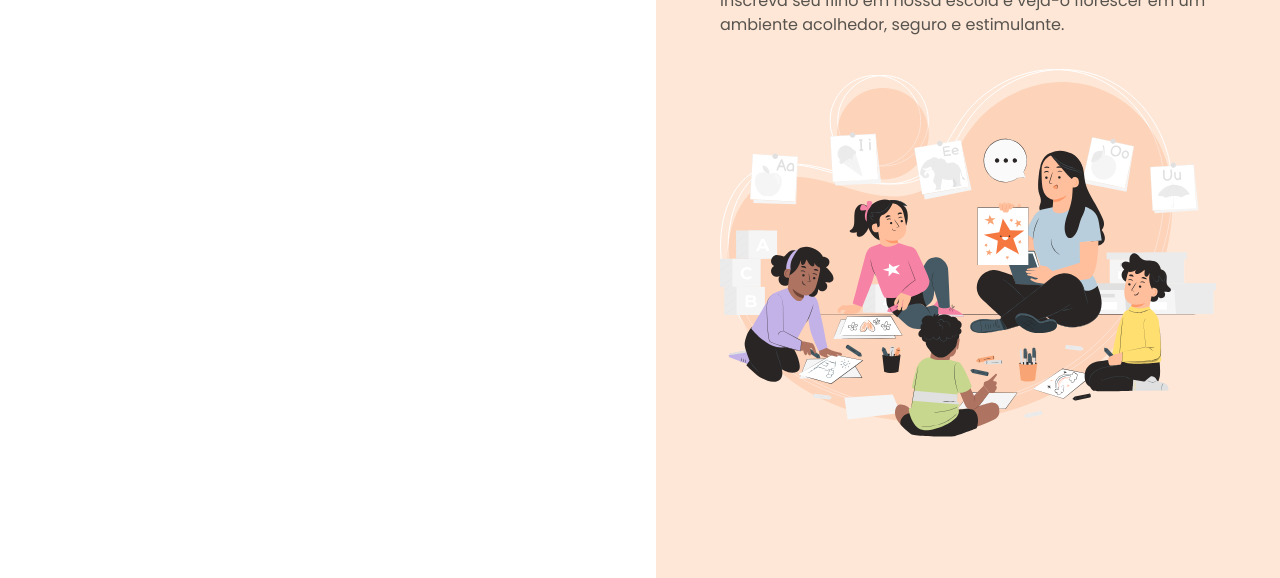
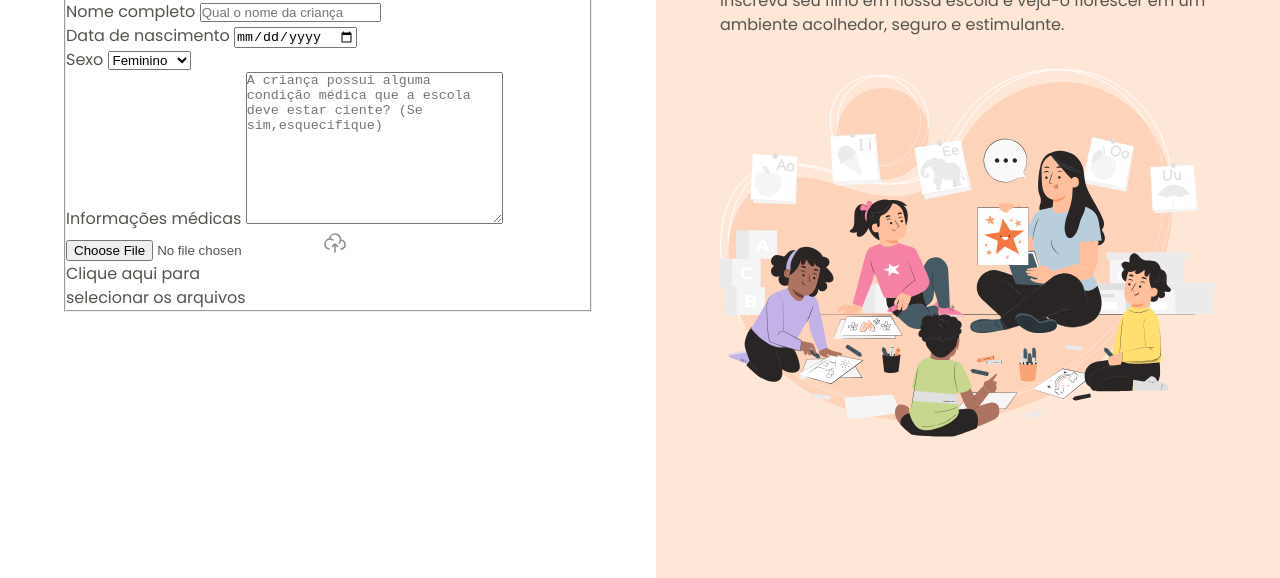
Before and after one commit to iRianRibeiro/projeto-Formulario, a plain HTML site: page index.html in a window 1280 px wide. Shown: the part 222-800 px from the top of the page. Drawn offline with Linux system fonts and the light colour scheme.

Commit message:
starting form

```diff
--- a/index.html
+++ b/index.html
@@ -27,6 +27,54 @@
         <p>
           Preencha os dados abaixo para matricular seu filho na escola de educação infantil Estrelas do Amanhã.
         </p>
+
+        <form method="post" enctype="multipart/form-data">
+          <fieldset class="child-info">
+            <legend>Informações da criança</legend>
+
+            <div class="input-wrapper">
+              <label for="fullname">Nome completo</label>
+              <input
+                id="fullname"
+                name="fullname"
+                type="text"
+                placeholder="Qual o nome da criança">
+            </div>
+
+            <div class="input-wrapper">
+              <label for="birth">Data de nascimento</label>
+              <input
+              type="date"
+              id="birth"
+              name="birth"
+              lang="pt-br">
+            </div>
+
+            <div class="select-wrapper">
+              <label for="gender">Sexo</label>
+              <select name="gender" id="gender">
+                <option value="female">Feminino</option>
+                <option value="male">Masculino</option>
+              </select>
+            </div>
+
+            <div class="textarea-wrapper">
+              <label for="medical-info">Informações médicas</label>
+              <textarea name="medical-info" id="medical-info"
+              cols="30" rows="10" placeholder="A criança possui alguma condição médica que a escola deve estar ciente? (Se sim,esquecifique)"
+              ></textarea>
+            </div>
+
+            <div class="droparea-wrapper">
+              <input type="file" name="birth-file" id="birth-file">
+              <img src="assets/icons/cloud-upload.svg" alt="">
+              <p>
+                Clique aqui para <br>selecionar os arquivos
+              </p>
+            </div>
+
+          </fieldset>
+        </form>
       </div>
     </main>
 
```
